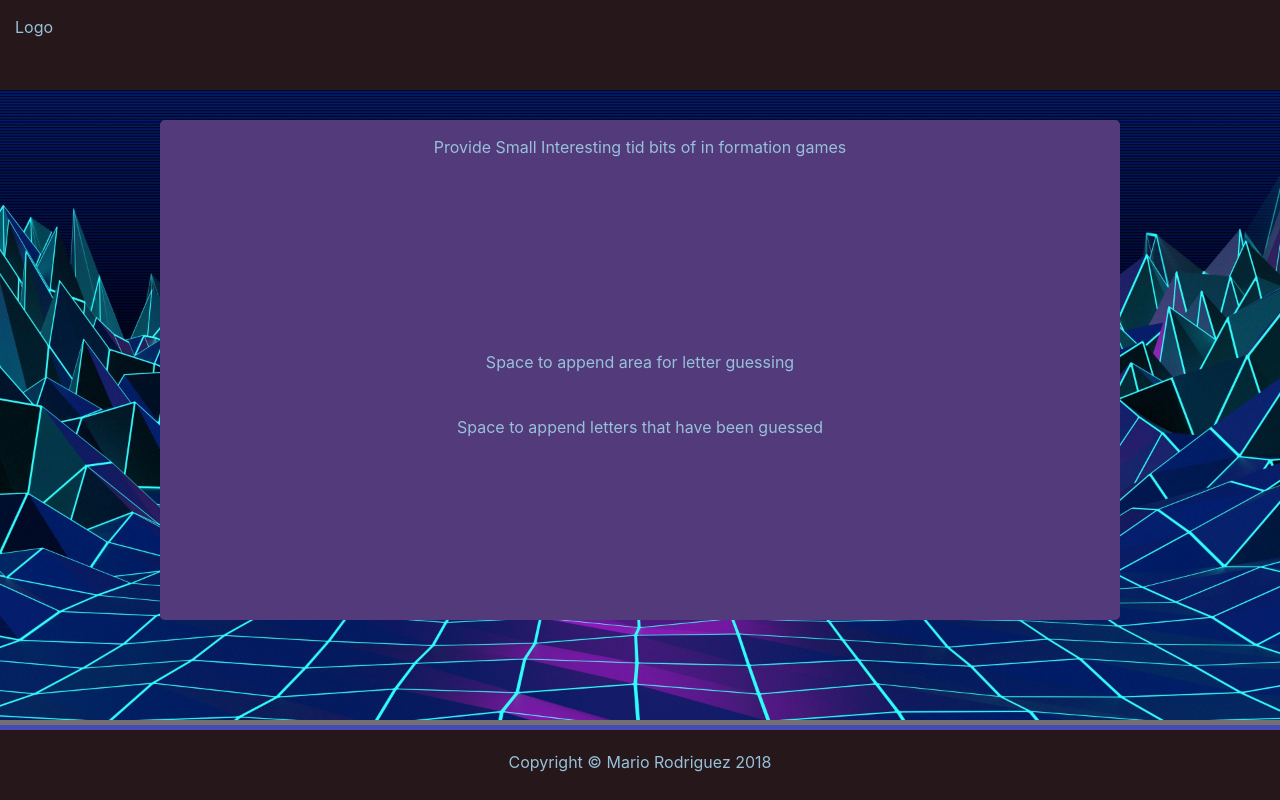
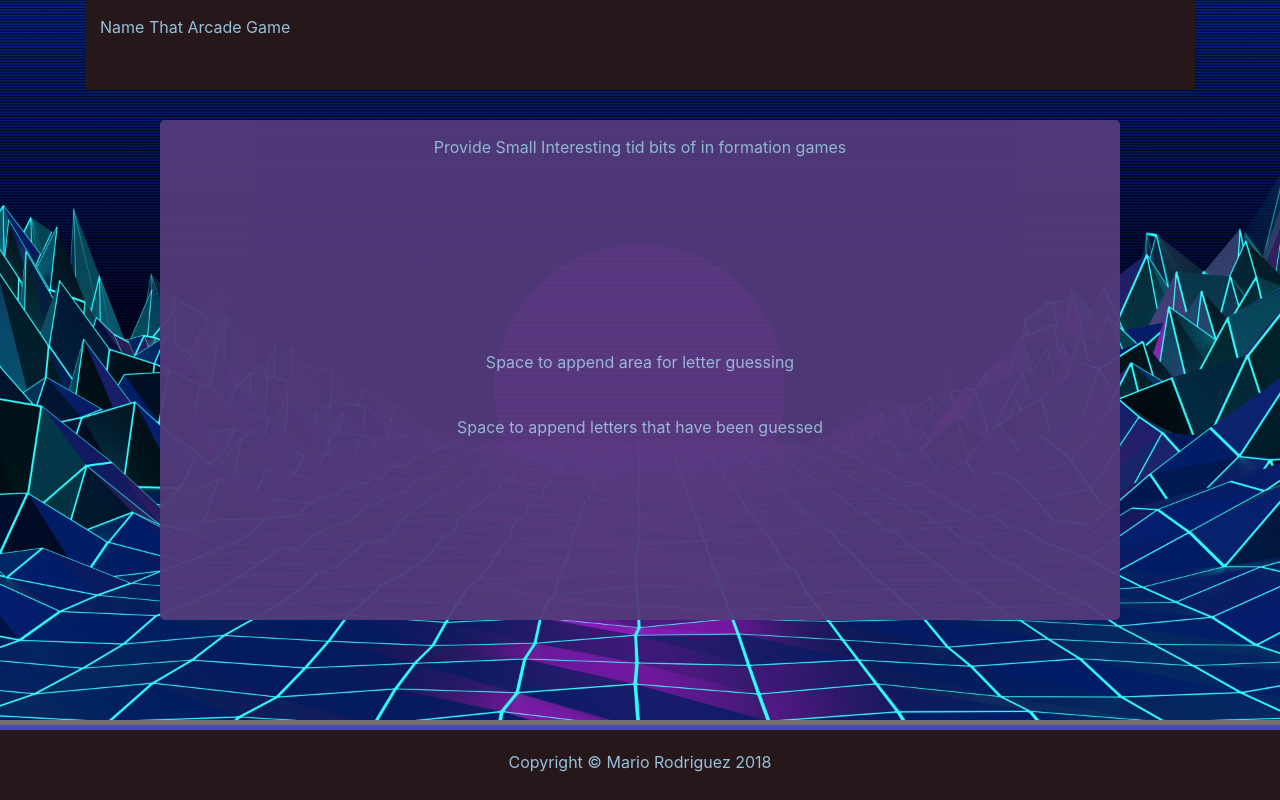
Before and after one commit to mariorodriguezdeleon/Word-Guess-Game, a plain HTML site: page index.html in a window 1280 px wide. Drawn offline with nearby package versions, Linux system fonts and the light colour scheme.

Commit message:
updatesDec29

```diff
--- a/assets/css/styles.css
+++ b/assets/css/styles.css
@@ -76,6 +76,7 @@ footer {
 
 #stage {
     height: 500px;
+    opacity: .95;
 }
 
 #information{
--- a/index.html
+++ b/index.html
@@ -1,5 +1,6 @@
 <!DOCTYPE html>
 <html lang="en-us">
+
     <head>
         <meta charset="utf-8" />
         <meta http-equiv="X-UA-Compatible" content="IE=edge">
@@ -9,11 +10,13 @@
         <link rel="stylesheet" href="https://stackpath.bootstrapcdn.com/bootstrap/4.1.3/css/bootstrap.min.css" integrity="sha384-MCw98/SFnGE8fJT3GXwEOngsV7Zt27NXFoaoApmYm81iuXoPkFOJwJ8ERdknLPMO" crossorigin="anonymous">
         <link rel="stylesheet" type="text/css" media="screen" href="assets/css/styles.css"/>
     </head>
+
     <body>
-        <header>
-            <p>Logo</p>
-        </header>
         <div class="container">
+            <header>
+                <p>Name That Arcade Game</p>
+            </header>
+
             <div class="row">
                 <div class="col">
                     <main role="main" id="stage" >
@@ -30,10 +33,13 @@
                 </div>
             </div>
         </div>
+
         <footer class="footer">
             Copyright &copy; Mario Rodriguez 2018
         </footer>
+
     </body>
+
     <script src="https://code.jquery.com/jquery-3.3.1.slim.min.js" integrity="sha384-q8i/X+965DzO0rT7abK41JStQIAqVgRVzpbzo5smXKp4YfRvH+8abtTE1Pi6jizo" crossorigin="anonymous"></script>
     <script src="https://cdnjs.cloudflare.com/ajax/libs/popper.js/1.14.3/umd/popper.min.js" integrity="sha384-ZMP7rVo3mIykV+2+9J3UJ46jBk0WLaUAdn689aCwoqbBJiSnjAK/l8WvCWPIPm49" crossorigin="anonymous"></script>
     <script src="https://stackpath.bootstrapcdn.com/bootstrap/4.1.3/js/bootstrap.min.js" integrity="sha384-ChfqqxuZUCnJSK3+MXmPNIyE6ZbWh2IMqE241rYiqJxyMiZ6OW/JmZQ5stwEULTy" crossorigin="anonymous"></script>
```
